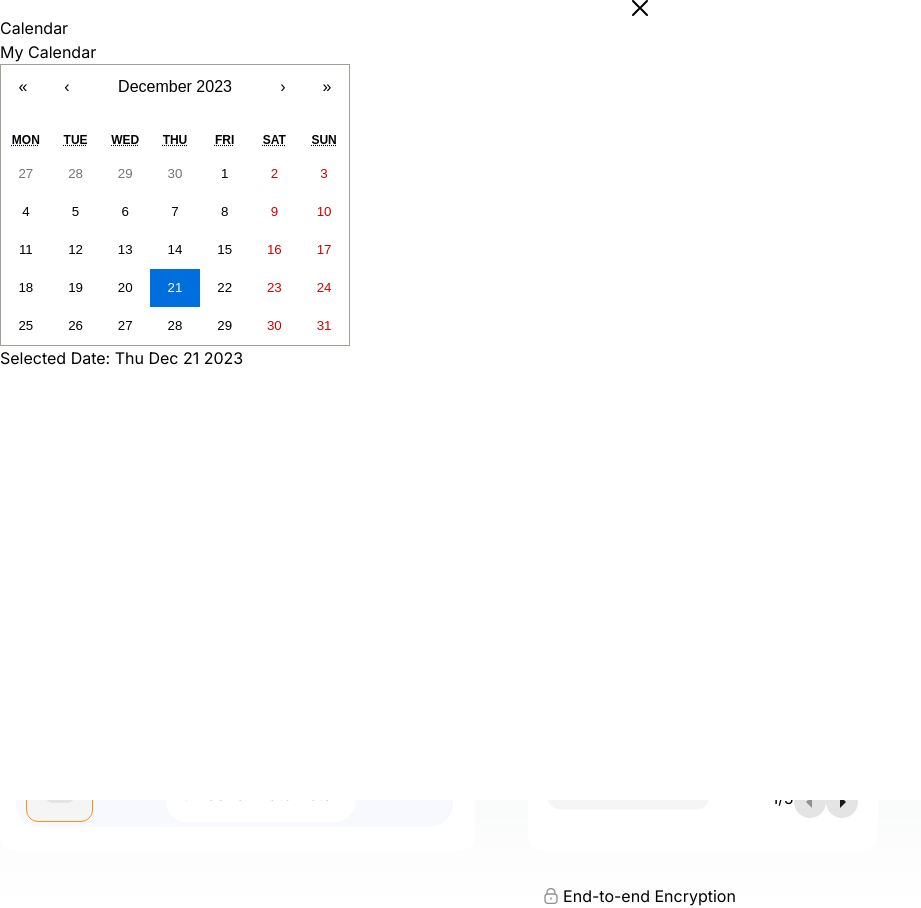
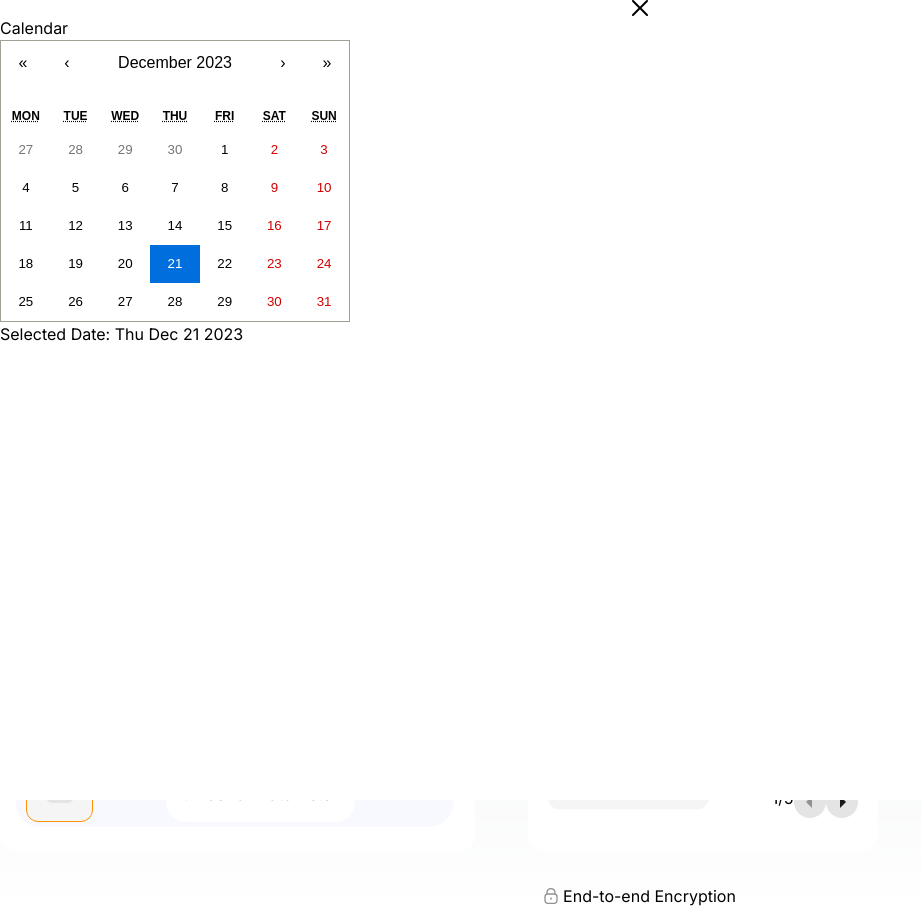
Before and after one commit to Danny-Kyle/origin-https---github.com-Danny-Kyle-myxellia-frontend_dev_test, a Next.js app: page / in a window 1280 px wide. Both pictures are taken after a click on the button 1085 px from the left and 33 px from the top of the page. Shown: the top 908 px of the page, without its empty margins (0-921 px from the left). Built offline with nearby package versions, Linux system fonts and the light colour scheme.

Commit message:
little fixes

```diff
--- a/components/Calendar.js
+++ b/components/Calendar.js
@@ -13,7 +13,6 @@ const MyCalendar = () => {
 
   return (
     <div>
-      <h2>My Calendar</h2>
       <Calendar onChange={handleDateChange} value={selectedDate} />
       <p>Selected Date: {selectedDate.toDateString()}</p>
     </div>
--- a/components/Header.js
+++ b/components/Header.js
@@ -8,20 +8,41 @@ import {
   MenuList,
   MenuItem,
   MenuDivider,
-  Drawer, DrawerBody, DrawerFooter, DrawerHeader, DrawerOverlay,DrawerCloseButton, DrawerContent,
+  Drawer,
+  DrawerBody,
+  DrawerFooter,
+  DrawerHeader,
+  DrawerOverlay,
+  DrawerCloseButton,
+  DrawerContent,
   Stack,
   Text,
-  useDisclosure
+  useDisclosure,
 } from "@chakra-ui/react";
+
+import Calendar from "react-calendar";
+import "react-calendar/dist/Calendar.css";
 import Image from "next/image";
-import { useRef } from "react";
-import Calendar from "./Calendar";
+import React, { useRef, useState } from "react";
 
 const Header = () => {
-  const {isOpen, onOpen, onClose} = useDisclosure()
-  const btnRef = useRef()
+  const [selectedDate, setSelectedDate] = useState(new Date());
+
+  const handleDateChange = (date) => {
+    setSelectedDate(date);
+    // You can perform any additional actions when the date changes
+  };
+  const { isOpen, onOpen, onClose } = useDisclosure();
+  const btnRef = React.useRef();
   return (
-    <Flex direction={"row"} justifyContent={"space-between"} paddingX={28} bg={"black"} w={"1366px"} h={"67px"}>
+    <Flex
+      direction={"row"}
+      justifyContent={"space-between"}
+      paddingX={28}
+      bg={"black"}
+      w={"1366px"}
+      h={"67px"}
+    >
       <Flex>
         <Image src={"/logo.svg"} alt="logo" width={140} height={10} />
       </Flex>
@@ -35,19 +56,29 @@ const Header = () => {
             height={30}
           />
         </Button>
-        <Drawer isOpen={isOpen} placement="right" onClose={onClose} finalFocusRef={btnRef} size='xs'>
+        <Drawer
+          isOpen={isOpen}
+          placement="right"
+          onClose={onClose}
+          size={'sm'}
+          finalFocusRef={btnRef}
+        >
           <DrawerOverlay />
-          <DrawerContent bgColor={'white'}>
+          <DrawerContent bgColor={"white"}>
             <DrawerCloseButton />
             <DrawerHeader>Calendar</DrawerHeader>
-<DrawerBody>          <Calendar /></DrawerBody>
-
+            <DrawerBody>
+              <div>
+                <Calendar onChange={handleDateChange} value={selectedDate} />
+                <p>Selected Date: {selectedDate.toDateString()}</p>
+              </div>
+            </DrawerBody>
           </DrawerContent>
         </Drawer>
         <Image src={"/notification.svg"} alt="notif" width={30} height={30} />
         <Menu>
           <MenuButton as={Button}>
-        <Flex gap={12} direction="row" >
+            <Flex gap={12} direction="row">
               <Image
                 src="/userAvatar.svg"
                 alt="user avatar"
@@ -55,14 +86,19 @@ const Header = () => {
                 height={30}
               />
               <Text color={"white"}> Ahmed Ali</Text>
-          <Image src={"/arrowRight.svg"} alt="arrow" width={10} height={10}/>
+              <Image
+                src={"/arrowRight.svg"}
+                alt="arrow"
+                width={10}
+                height={10}
+              />
             </Flex>
           </MenuButton>
-          <MenuList bgColor={'white'} padding={12}>
+          <MenuList bgColor={"white"} padding={12}>
             <MenuItem>Support Center</MenuItem>
-            <MenuDivider/>
+            <MenuDivider />
             <MenuItem>Switch Account</MenuItem>
-            <MenuDivider/>
+            <MenuDivider />
             <MenuItem>Logout</MenuItem>
           </MenuList>
         </Menu>
--- a/components/Navbar.js
+++ b/components/Navbar.js
@@ -1,4 +1,4 @@
-import { Flex, Stack, Box, Text } from "@chakra-ui/react";
+import { Flex, Stack, Box,Input } from "@chakra-ui/react";
 import { Image } from "@chakra-ui/react";
 
 const NavItems = [
@@ -30,9 +30,9 @@ const NavItems = [
 
 const SearchBar = () => {
   return (
-    <Box bgColor={'ghostwhite'} borderRadius={"12px"} margin={"8px"}>
-      <Flex paddingX={"16px"} paddingY={"10px"} gap={"10px"}>
-        <Text>{"Search..... properties, customers here"} </Text>
+    <Box bgColor={'ghostwhite'} borderRadius={"12px"} width={"319px"} height={"43px"} margin={"8px"}>
+      <Flex paddingX={"16px"} paddingY={"10px"} gap={"10px"} justifyContent={'space-between'}>
+        <Input placeholder="Search..... properties, customers here" size='sm' variant='unstyled'/>
         <Image src="searchIcon.svg" alt="search" />
       </Flex>
     </Box>
```
Lines whose indentation alone changed are shown as unchanged.
